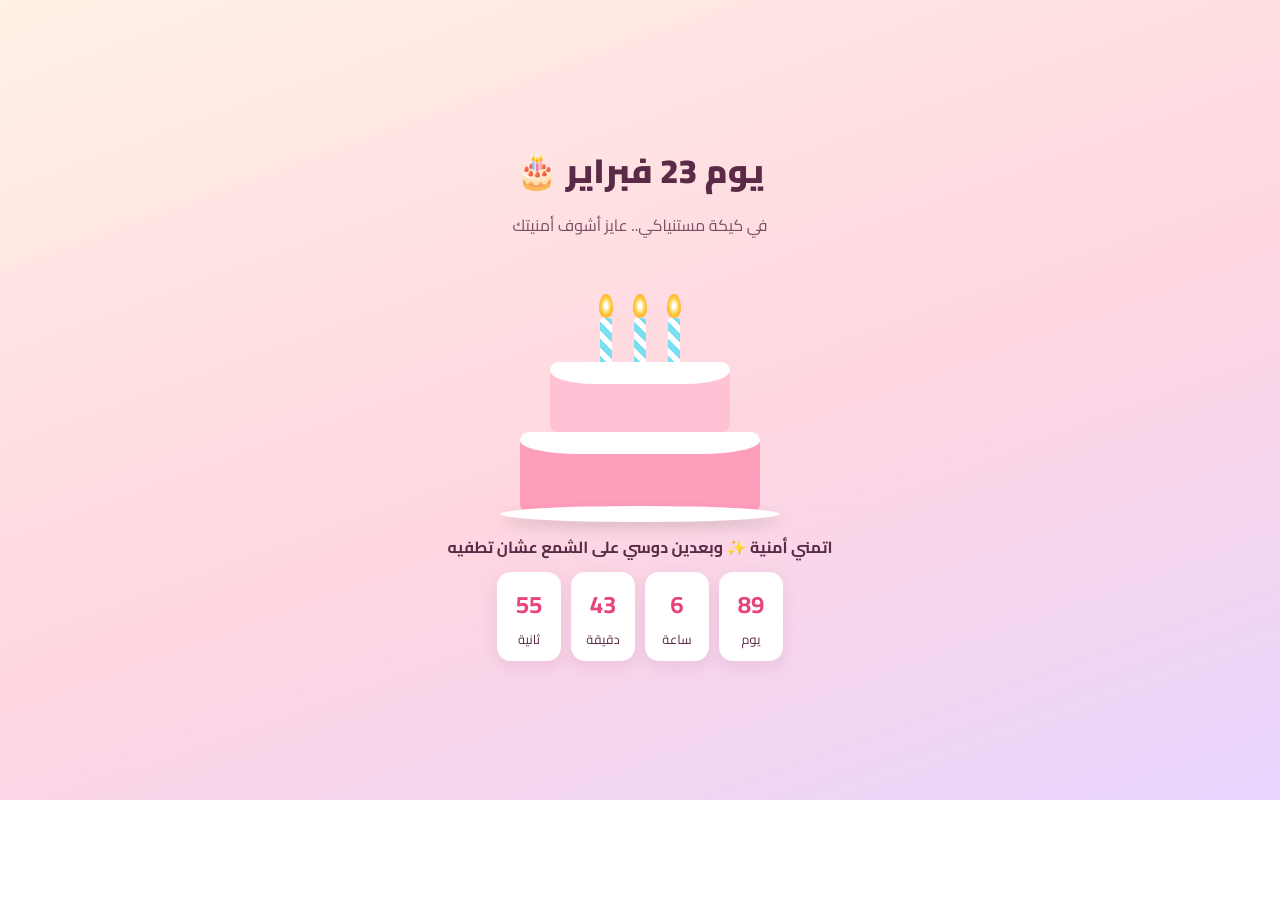
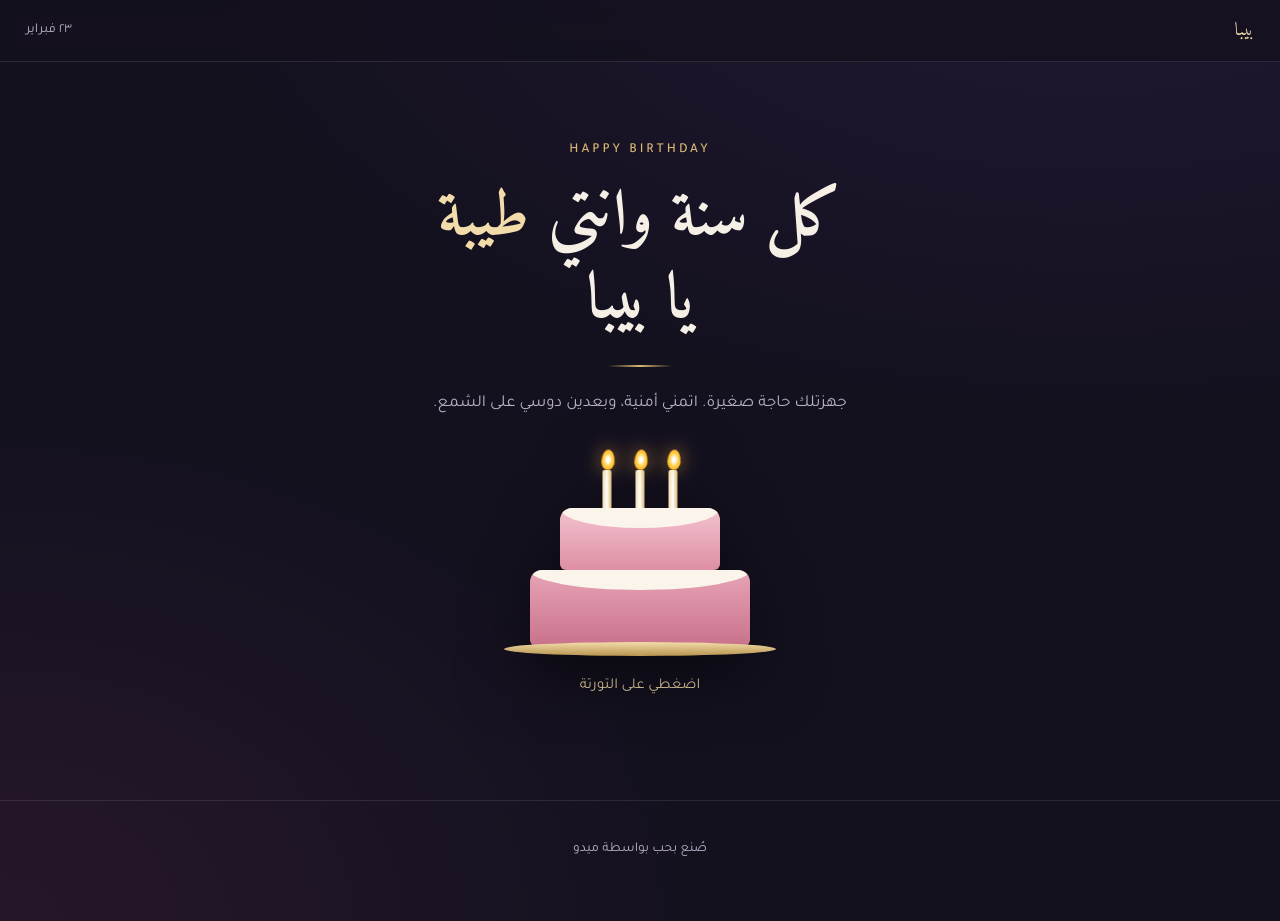
Before and after one commit to Mido6h/birthday-cake-surprise, a plain HTML site: page index.html in a window 1280 px wide. Before the commit the page ends 800 px from the top, so only its background shows below. Drawn offline with Linux system fonts and the light colour scheme.

Commit message:
Refactor index.html for birthday celebration theme

```diff
--- a/index.html
+++ b/index.html
@@ -3,124 +3,151 @@
 <head>
 <meta charset="UTF-8">
 <meta name="viewport" content="width=device-width,initial-scale=1">
-<title>عيد ميلاد سعيد يا بيبا 🎂</title>
-<link href="https://fonts.googleapis.com/css2?family=Cairo:wght@400;700;900&display=swap" rel="stylesheet">
+<title>عيد ميلاد سعيد يا بيبا</title>
+<meta name="theme-color" content="#14111f">
+<link rel="preconnect" href="https://fonts.googleapis.com">
+<link rel="preconnect" href="https://fonts.gstatic.com" crossorigin>
+<link href="https://fonts.googleapis.com/css2?family=Amiri:wght@400;700&family=Tajawal:wght@300;400;500;700&display=swap" rel="stylesheet">
 <style>
+:root{--bg:#14111f;--bg2:#1d1830;--card:#231d38;--line:#ffffff1a;--gold:#d9b872;--gold2:#f2dcaa;--rose:#e7a4b6;--text:#f5efe6;--muted:#b9b0c9}
 *{box-sizing:border-box;margin:0;padding:0;-webkit-tap-highlight-color:transparent}
-body{font-family:'Cairo',sans-serif;background:linear-gradient(160deg,#fff1e6,#ffd6e0 55%,#e8d5ff);min-height:100vh;color:#5a2a47;overflow-x:hidden}
-section{min-height:100vh;display:flex;flex-direction:column;align-items:center;justify-content:center;padding:28px 18px;text-align:center;position:relative}
-h1{font-size:2.1rem;font-weight:900;margin-bottom:8px}
-h2{font-size:1.6rem;font-weight:900;margin-bottom:18px}
-p.sub{opacity:.8;margin-bottom:22px}
-.btn{background:#e6447a;color:#fff;border:0;border-radius:40px;padding:13px 30px;font:700 1.05rem Cairo;cursor:pointer;box-shadow:0 8px 22px #e6447a55;transition:.2s}
-.btn:active{transform:scale(.95)}
-/* cake */
-.cake{position:relative;width:240px;height:230px;margin:30px auto 10px}
-.plate{position:absolute;bottom:0;left:-20px;right:-20px;height:16px;background:#fff;border-radius:50%;box-shadow:0 6px 14px #0002}
-.tier{position:absolute;left:50%;transform:translateX(-50%);border-radius:14px 14px 8px 8px}
-.t1{bottom:10px;width:240px;height:80px;background:#ff9ebb}
-.t2{bottom:90px;width:180px;height:70px;background:#ffc2d4}
-.tier:before{content:"";position:absolute;top:0;left:0;right:0;height:22px;background:#fff;border-radius:14px 14px 40% 40%/14px 14px 100% 100%}
-.candles{position:absolute;bottom:158px;left:50%;transform:translateX(-50%);display:flex;gap:22px}
-.candle{width:12px;height:46px;background:repeating-linear-gradient(45deg,#7bdff2 0 6px,#fff 6px 12px);border-radius:3px;position:relative}
-.flame{position:absolute;top:-24px;left:50%;width:14px;height:24px;margin-left:-7px;background:radial-gradient(#fff 15%,#ffd24a 45%,#ff8a00);border-radius:50% 50% 50% 50%/60% 60% 40% 40%;animation:fl .25s infinite alternate;transform-origin:bottom;transition:.4s}
+html{scroll-behavior:smooth}
+body{font-family:'Tajawal',sans-serif;background:var(--bg);color:var(--text);line-height:1.8;overflow-x:hidden;
+ background-image:radial-gradient(900px 500px at 85% -10%,#3a2a5c55,transparent),radial-gradient(700px 500px at 0% 100%,#5c2a4a40,transparent)}
+.serif{font-family:'Amiri',serif}
+.wrap{max-width:760px;margin:0 auto;padding:0 22px}
+nav{position:fixed;top:0;inset-inline:0;z-index:30;display:flex;justify-content:space-between;align-items:center;padding:14px 26px;background:#14111fcc;backdrop-filter:blur(10px);border-bottom:1px solid var(--line)}
+nav .brand{font-family:'Amiri',serif;color:var(--gold2);font-size:1.15rem;letter-spacing:.5px}
+nav .date{font-size:.85rem;color:var(--muted)}
+section{padding:110px 0 70px;text-align:center;position:relative}
+.eyebrow{color:var(--gold);font-size:.85rem;letter-spacing:3px;margin-bottom:14px;font-weight:500}
+h1{font-family:'Amiri',serif;font-size:clamp(2.4rem,8vw,4rem);line-height:1.3;font-weight:700;color:var(--text)}
+h1 em{font-style:normal;color:var(--gold2)}
+h2{font-family:'Amiri',serif;font-size:clamp(1.7rem,5vw,2.4rem);font-weight:700;margin-bottom:10px}
+.lead{color:var(--muted);max-width:480px;margin:14px auto 0;font-size:1.05rem}
+.rule{width:64px;height:2px;background:linear-gradient(90deg,transparent,var(--gold),transparent);margin:22px auto}
+.btn{display:inline-block;background:linear-gradient(135deg,var(--gold2),var(--gold));color:#2a1f08;border:0;border-radius:999px;padding:14px 36px;font:700 1rem 'Tajawal';cursor:pointer;box-shadow:0 10px 30px #d9b87240;transition:transform .2s,box-shadow .2s}
+.btn:hover{transform:translateY(-2px);box-shadow:0 14px 34px #d9b87260}
+.btn.ghost{background:transparent;color:var(--gold2);border:1px solid var(--gold);box-shadow:none}
+.hidden{display:none}
+.fade{animation:up .9s both}
+@keyframes up{from{opacity:0;transform:translateY(26px)}}
+/* hero */
+#s1{min-height:100vh;display:flex;align-items:center}
+.cake{position:relative;width:220px;height:200px;margin:36px auto 6px;cursor:pointer;filter:drop-shadow(0 20px 30px #0008)}
+.plate{position:absolute;bottom:0;left:-26px;right:-26px;height:14px;border-radius:50%;background:linear-gradient(#f2dcaa,#b99550)}
+.tier{position:absolute;left:50%;transform:translateX(-50%);border-radius:12px 12px 6px 6px;overflow:hidden}
+.t1{bottom:10px;width:220px;height:76px;background:linear-gradient(#e7a4b6,#c9728c)}
+.t2{bottom:86px;width:160px;height:62px;background:linear-gradient(#f3c3cf,#dd8fa4)}
+.tier:before{content:"";position:absolute;top:0;left:0;right:0;height:20px;background:#fbf4ea;border-radius:0 0 50% 50%/0 0 100% 100%}
+.candles{position:absolute;bottom:146px;left:50%;transform:translateX(-50%);display:flex;gap:24px}
+.candle{width:9px;height:40px;background:linear-gradient(90deg,#f2dcaa,#fff,#d9b872);border-radius:2px;position:relative}
+.flame{position:absolute;top:-22px;left:50%;width:12px;height:22px;margin-left:-6px;background:radial-gradient(#fff 15%,#ffd24a 45%,#ff8a00);border-radius:50% 50% 50% 50%/60% 60% 40% 40%;box-shadow:0 0 18px #ffb84a99;animation:fl .3s infinite alternate;transform-origin:bottom;transition:.5s}
 .out .flame{opacity:0;transform:scale(0)}
 @keyframes fl{to{transform:scale(1.12,.92) rotate(3deg)}}
-#hint{min-height:28px;font-weight:700}
-/* reveal sections */
-.hidden{display:none}
-.fade{animation:up .8s both}
-@keyframes up{from{opacity:0;transform:translateY(30px)}}
-/* envelopes */
-.grid{display:grid;grid-template-columns:repeat(2,1fr);gap:14px;width:100%;max-width:440px}
-.env{background:#fff;border-radius:18px;padding:18px 10px;box-shadow:0 8px 20px #b0488a22;cursor:pointer;font-weight:700;min-height:96px;display:flex;align-items:center;justify-content:center;transition:.3s}
-.env .em{font-size:2rem;display:block}
-.env.open{background:#e6447a;color:#fff;font-size:.98rem;line-height:1.7}
+#hint{min-height:30px;color:var(--gold2);font-size:.95rem;margin-top:16px}
+/* reasons */
+.grid{display:grid;grid-template-columns:repeat(auto-fit,minmax(200px,1fr));gap:16px;margin-top:34px}
+.env{background:var(--card);border:1px solid var(--line);border-radius:18px;padding:26px 18px;cursor:pointer;min-height:130px;display:flex;flex-direction:column;align-items:center;justify-content:center;gap:8px;transition:.35s}
+.env:hover{border-color:var(--gold);transform:translateY(-3px)}
+.env .num{font-family:'Amiri',serif;font-size:2rem;color:var(--gold)}
+.env .tap{font-size:.8rem;color:var(--muted)}
+.env.open{background:linear-gradient(160deg,#2c2347,#231d38);border-color:var(--gold);cursor:default;transform:none}
+.env.open .txt{font-size:1.05rem;line-height:1.9}
 /* letter */
-.letter{background:#fffaf3;max-width:440px;border-radius:12px;padding:28px 24px;line-height:2;box-shadow:0 12px 30px #0002;text-align:right;border-top:6px solid #e6447a;min-height:200px}
-.sign{margin-top:14px;font-weight:900;color:#e6447a}
-/* wish counter */
-.age{font-size:4.5rem;font-weight:900;color:#e6447a}
+.letter{background:#fbf4ea;color:#33283f;max-width:620px;margin:34px auto 0;border-radius:6px;padding:44px 34px;text-align:right;line-height:2.1;box-shadow:0 30px 60px #0007;position:relative;font-family:'Amiri',serif;font-size:1.25rem;min-height:240px;border-top:4px solid var(--gold)}
+.letter:before{content:"”";position:absolute;top:-6px;right:20px;font-size:6rem;color:var(--gold);opacity:.4;font-family:'Amiri',serif}
+.sign{margin-top:18px;font-weight:700;color:#9c6a2f;font-size:1.3rem}
+/* finale */
+.final-mark{font-family:'Amiri',serif;font-size:5rem;color:var(--gold2);line-height:1}
+footer{padding:36px 0 60px;text-align:center;color:var(--muted);font-size:.85rem;border-top:1px solid var(--line)}
 canvas#c{position:fixed;inset:0;pointer-events:none;z-index:50}
-.float{position:fixed;bottom:-30px;font-size:1.6rem;animation:rise linear forwards;pointer-events:none;z-index:40}
-@keyframes rise{to{transform:translateY(-110vh) rotate(40deg);opacity:0}}
-.count{display:flex;gap:10px;justify-content:center;margin-top:10px}
-.count div{background:#fff;border-radius:14px;padding:10px 12px;min-width:64px;box-shadow:0 6px 16px #b0488a22;font-size:.8rem}
-.count b{display:block;font-size:1.5rem;color:#e6447a}
+.float{position:fixed;bottom:-30px;font-size:1.3rem;animation:rise linear forwards;pointer-events:none;z-index:40;color:var(--gold2)}
+@keyframes rise{to{transform:translateY(-110vh) rotate(30deg);opacity:0}}
+@media(max-width:480px){.letter{padding:34px 22px;font-size:1.15rem}nav{padding:12px 16px}}
 </style>
 </head>
 <body>
 <canvas id="c"></canvas>
+<nav><div class="brand">بيبا</div><div class="date">٢٣ فبراير</div></nav>
 
 <section id="s1">
-  <h1>يوم 23 فبراير 🎂</h1>
-  <p class="sub">في كيكة مستنياكي.. عايز أشوف أمنيتك</p>
-  <div class="cake" id="cake">
-    <div class="candles"><div class="candle"><div class="flame"></div></div><div class="candle"><div class="flame"></div></div><div class="candle"><div class="flame"></div></div></div>
-    <div class="tier t2"></div><div class="tier t1"></div><div class="plate"></div>
+  <div class="wrap">
+    <div class="eyebrow">HAPPY BIRTHDAY</div>
+    <h1>كل سنة وانتي <em>طيبة</em><br>يا بيبا</h1>
+    <div class="rule"></div>
+    <p class="lead">جهزتلك حاجة صغيرة. اتمني أمنية، وبعدين دوسي على الشمع.</p>
+    <div class="cake" id="cake">
+      <div class="candles"><div class="candle"><div class="flame"></div></div><div class="candle"><div class="flame"></div></div><div class="candle"><div class="flame"></div></div></div>
+      <div class="tier t2"></div><div class="tier t1"></div><div class="plate"></div>
+    </div>
+    <p id="hint">اضغطي على التورتة</p>
   </div>
-  <p id="hint">اتمني أمنية ✨ وبعدين دوسي على الشمع عشان تطفيه</p>
-  <div class="count" id="cd"></div>
 </section>
 
 <section id="s2" class="hidden">
-  <h2>افتحي المظاريف 💌</h2>
-  <p class="sub">كل مظروف فيه سبب إنك أحلى حاجة في حياتي</p>
-  <div class="grid" id="grid"></div>
-  <button class="btn hidden" id="next1" style="margin-top:26px">كمّلي ⬇️</button>
+  <div class="wrap">
+    <div class="eyebrow">ست أسباب</div>
+    <h2>ليه إنتي مميزة</h2>
+    <div class="rule"></div>
+    <p class="lead">اضغطي على كل بطاقة عشان تفتحيها.</p>
+    <div class="grid" id="grid"></div>
+    <button class="btn hidden" id="next1" style="margin-top:36px">كمّلي</button>
+  </div>
 </section>
 
 <section id="s3" class="hidden">
-  <h2>رسالة ليكي 💗</h2>
-  <div class="letter"><span id="typed"></span><div class="sign" id="sign"></div></div>
-  <button class="btn hidden" id="next2" style="margin-top:26px">الهدية الأخيرة 🎁</button>
+  <div class="wrap">
+    <div class="eyebrow">رسالة</div>
+    <h2>ليكي إنتي</h2>
+    <div class="rule"></div>
+    <div class="letter"><span id="typed"></span><div class="sign" id="sign"></div></div>
+    <button class="btn hidden" id="next2" style="margin-top:36px">كمّلي</button>
+  </div>
 </section>
 
 <section id="s4" class="hidden">
-  <h2>كل سنة وانتي طيبة يا قلبي</h2>
-  <div class="age">🎉</div>
-  <p class="sub" style="margin-top:14px;font-size:1.2rem;font-weight:700">عقبال ألف سنة وأنا جنبك ❤️</p>
-  <button class="btn" id="again">نفرح تاني 🎈</button>
-  <p class="sub" style="margin-top:40px;font-size:.85rem">💕 CREATED BY MIDO 💕</p>
+  <div class="wrap">
+    <div class="final-mark">٢٣</div>
+    <div class="eyebrow" style="margin-top:6px">FEBRUARY</div>
+    <h2 style="margin-top:14px">عقبال ألف سنة وأنا جنبك</h2>
+    <div class="rule"></div>
+    <p class="lead">كل سنة وانتي أحلى وأطيب وأقرب.</p>
+    <button class="btn ghost" id="again" style="margin-top:28px">احتفلي تاني</button>
+  </div>
 </section>
+
+<footer>صُنع بحب بواسطة ميدو</footer>
 
 <script>
 // ===== عدّلي النصوص هنا =====
 const REASONS=[
- ["😊","ضحكتك بتظبط يومي كله"],
- ["🤗","جنبك بحس إني في بيتي"],
- ["💪","بتسنديني وقت ما بتعب"],
- ["🌸","طيبة قلبك بتبان في كل حاجة"],
- ["😂","نفس هزارنا اللي محدش بيفهمه"],
- ["🌙","بفكر فيكي قبل ما أنام"]
+ ["١","ضحكتك بتظبط يومي كله"],
+ ["٢","جنبك بحس إني في بيتي"],
+ ["٣","بتسنديني وقت ما بتعب"],
+ ["٤","طيبة قلبك بتبان في كل حاجة"],
+ ["٥","نفس هزارنا اللي محدش بيفهمه"],
+ ["٦","بفكر فيكي قبل ما أنام"]
 ];
 const LETTER="يا بيبا، كل سنة بتعدي وانتي بتبقي أقرب لقلبي. مش محتاج مناسبة عشان أقولك بحبك، بس عيد ميلادك فرصة حلوة أقولها بصوت عالي. ربنا يخليكي ليا ويحقق كل أحلامك، وأنا هفضل جنبك في كل خطوة. كل سنة وانتي أحلى وأطيب وأقرب.";
-const SIGN="— ميدو ❤️";
-const TARGET_MONTH=1, TARGET_DAY=23; // فبراير = 1
+const SIGN="ميدو";
 // =============================
 const $=id=>document.getElementById(id);
 const cv=$('c'),cx=cv.getContext('2d');let parts=[];
+const COLORS=['#d9b872','#f2dcaa','#e7a4b6','#ffffff','#b79ad6'];
 function rs(){cv.width=innerWidth;cv.height=innerHeight}rs();addEventListener('resize',rs);
-function confetti(n=160){for(let i=0;i<n;i++)parts.push({x:innerWidth/2,y:innerHeight/2,vx:(Math.random()-.5)*16,vy:Math.random()*-16-2,g:.35,s:Math.random()*8+4,c:`hsl(${Math.random()*360},90%,60%)`,r:Math.random()*6})}
+function confetti(n=140){for(let i=0;i<n;i++)parts.push({x:innerWidth/2,y:innerHeight/2,vx:(Math.random()-.5)*15,vy:Math.random()*-15-2,g:.33,s:Math.random()*7+4,c:COLORS[i%COLORS.length],r:Math.random()*6})}
 (function loop(){cx.clearRect(0,0,cv.width,cv.height);parts=parts.filter(p=>p.y<cv.height+20);parts.forEach(p=>{p.x+=p.vx;p.y+=p.vy;p.vy+=p.g;p.r+=.2;cx.fillStyle=p.c;cx.save();cx.translate(p.x,p.y);cx.rotate(p.r);cx.fillRect(-p.s/2,-p.s/4,p.s,p.s/2);cx.restore()});requestAnimationFrame(loop)})();
-function balloons(n=18){const e=['🎈','💖','🎀','✨','🌸'];for(let i=0;i<n;i++){const d=document.createElement('div');d.className='float';d.textContent=e[i%e.length];d.style.left=Math.random()*95+'vw';d.style.animationDuration=(4+Math.random()*4)+'s';d.style.animationDelay=Math.random()*2+'s';document.body.appendChild(d);setTimeout(()=>d.remove(),9000)}}
+function sparks(n=16){const e=['✦','✧','♡','✦'];for(let i=0;i<n;i++){const d=document.createElement('div');d.className='float';d.textContent=e[i%e.length];d.style.left=Math.random()*95+'vw';d.style.animationDuration=(4+Math.random()*4)+'s';d.style.animationDelay=Math.random()*2+'s';document.body.appendChild(d);setTimeout(()=>d.remove(),9000)}}
 function show(id){const s=$(id);s.classList.remove('hidden');s.classList.add('fade');setTimeout(()=>s.scrollIntoView({behavior:'smooth'}),50)}
-// countdown
-function cd(){const n=new Date();let t=new Date(n.getFullYear(),TARGET_MONTH,TARGET_DAY);if(t<new Date(n.getFullYear(),n.getMonth(),n.getDate()))t=new Date(n.getFullYear()+1,TARGET_MONTH,TARGET_DAY);const d=t-n;
- if(n.getMonth()===TARGET_MONTH&&n.getDate()===TARGET_DAY){$('cd').innerHTML='<div><b>النهاردة!</b>عيد ميلادك 🎉</div>';return}
- const D=Math.floor(d/864e5),H=Math.floor(d/36e5)%24,M=Math.floor(d/6e4)%60,S=Math.floor(d/1e3)%60;
- $('cd').innerHTML=[[D,'يوم'],[H,'ساعة'],[M,'دقيقة'],[S,'ثانية']].map(x=>`<div><b>${x[0]}</b>${x[1]}</div>`).join('')}
-cd();setInterval(cd,1000);
-// candles
 let blown=false;
-$('cake').onclick=()=>{if(blown)return;blown=true;$('cake').classList.add('out');$('hint').textContent='يارب تتحقق 🥹✨';confetti(220);balloons();setTimeout(()=>show('s2'),1400)};
-// envelopes
+$('cake').onclick=()=>{if(blown)return;blown=true;$('cake').classList.add('out');$('hint').textContent='يارب تتحقق';confetti(200);sparks();setTimeout(()=>show('s2'),1400)};
 let opened=0;
-REASONS.forEach(r=>{const d=document.createElement('div');d.className='env';d.innerHTML=`<span class="em">${r[0]}</span>`;
- d.onclick=()=>{if(d.classList.contains('open'))return;d.classList.add('open');d.textContent=r[1];confetti(30);if(++opened===REASONS.length)$('next1').classList.remove('hidden')};$('grid').appendChild(d)});
+REASONS.forEach(r=>{const d=document.createElement('div');d.className='env';d.innerHTML=`<span class="num">${r[0]}</span><span class="tap">اضغطي للفتح</span>`;
+ d.onclick=()=>{if(d.classList.contains('open'))return;d.classList.add('open');d.innerHTML=`<span class="num">${r[0]}</span><span class="txt">${r[1]}</span>`;confetti(25);if(++opened===REASONS.length)$('next1').classList.remove('hidden')};$('grid').appendChild(d)});
 $('next1').onclick=()=>{show('s3');let i=0;const t=setInterval(()=>{$('typed').textContent=LETTER.slice(0,++i);if(i>=LETTER.length){clearInterval(t);$('sign').textContent=SIGN;$('next2').classList.remove('hidden')}},35)};
-$('next2').onclick=()=>{show('s4');confetti(300);balloons(30)};
-$('again').onclick=()=>{confetti(300);balloons(30)};
+$('next2').onclick=()=>{show('s4');confetti(260);sparks(26)};
+$('again').onclick=()=>{confetti(260);sparks(26)};
 </script>
 </body>
 </html>
```
